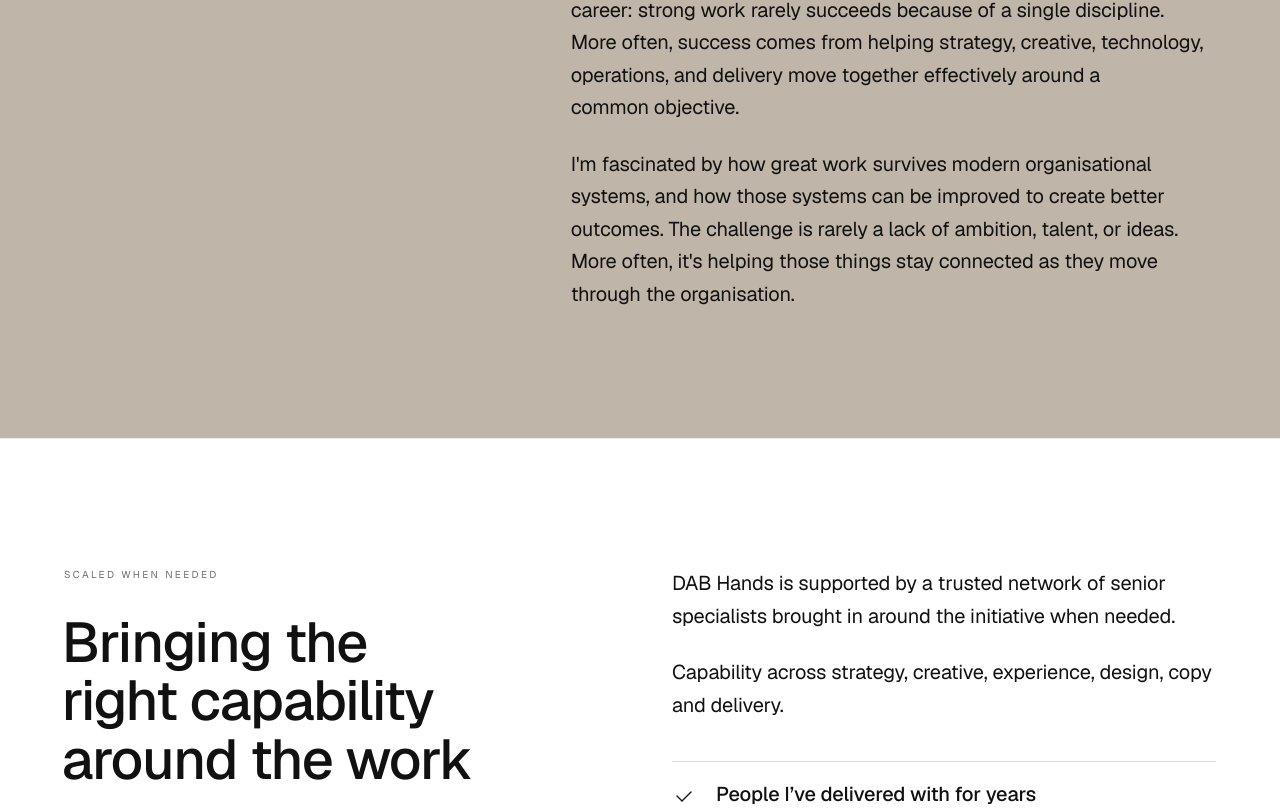
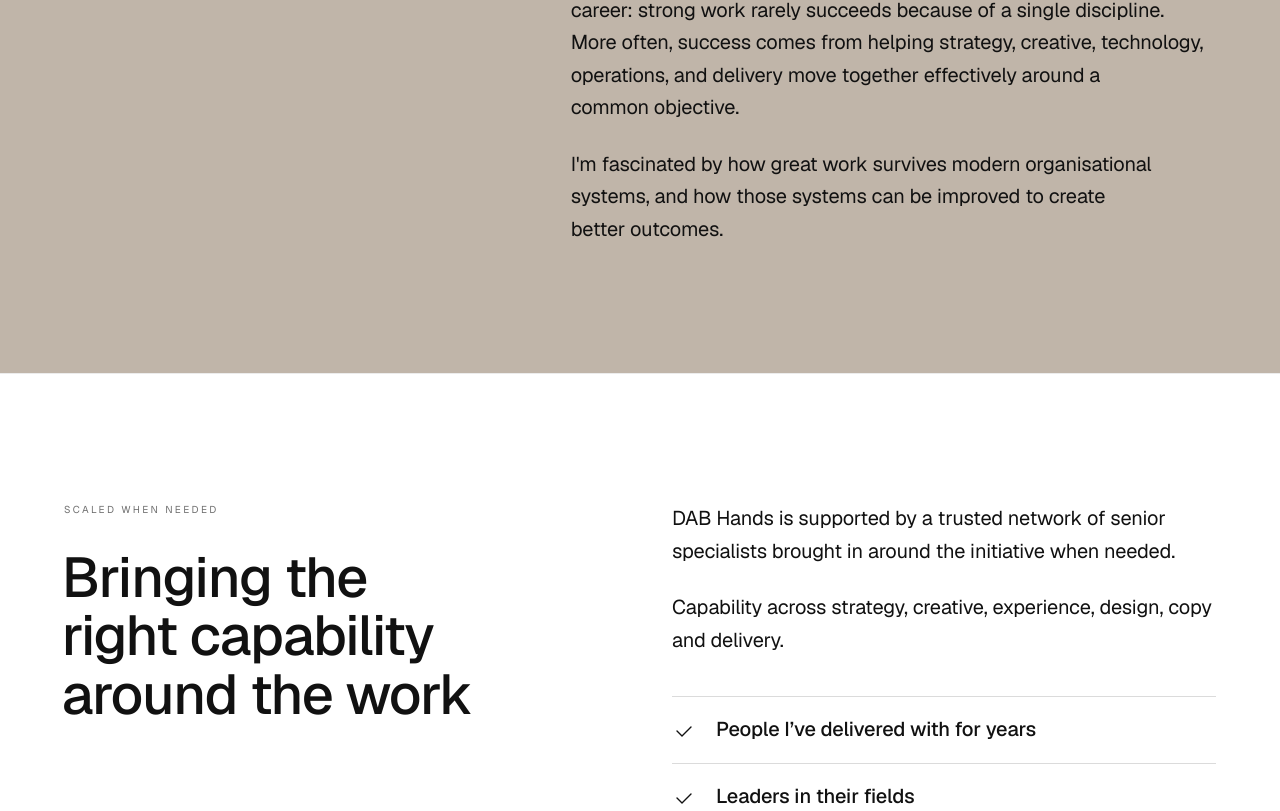
Before and after one commit to darrenbrett-lang/dabhands.delivery, a Next.js app: page /experience in a window 1280 px wide. Shown: the part 2349-3160 px from the top of the page. Built offline with nearby package versions, Linux system fonts and the light colour scheme.

Commit message:
Trim closing sentence from bio paragraph

```diff
--- a/pages/experience.tsx
+++ b/pages/experience.tsx
@@ -243,7 +243,7 @@ export default function Experience() {
                   <p>I've always been drawn to the spaces between disciplines. The places where strategy meets execution, creativity meets practicality, and ambiguity needs to become action. Much of the value I bring comes from helping people make sense of complexity, align around what matters, and move forward with confidence.</p>
                   <p>Experienced working across complex client, agency, technology, and partner ecosystems, I've spent much of my career helping different teams, perspectives, and priorities work together more effectively around important work.</p>
                   <p>Running an agency has reinforced something I&rsquo;ve seen throughout my career: strong work rarely succeeds because of a single discipline. More often, success comes from helping strategy, creative, technology, operations, and delivery move together effectively around a common objective.</p>
-                  <p>I'm fascinated by how great work survives modern organisational systems, and how those systems can be improved to create better outcomes. The challenge is rarely a lack of ambition, talent, or ideas. More often, it's helping those things stay connected as they move through the organisation.</p>
+                  <p>I'm fascinated by how great work survives modern organisational systems, and how those systems can be improved to create better outcomes.</p>
                 </div>
               </FadeUp>
             </div>
```
